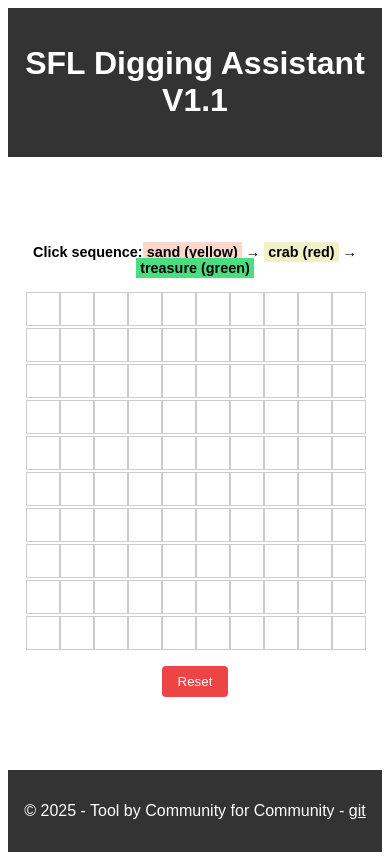
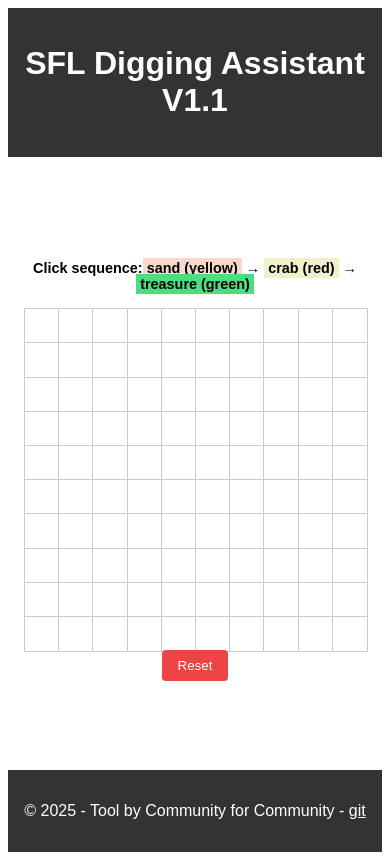
Before and after one commit to jovylle/sfl-crab, a Vue app: page / in a window 390 px wide. Built offline with nearby package versions, Linux system fonts and the light colour scheme.

Commit message:
responsive

```diff
--- a/src/App.vue
+++ b/src/App.vue
@@ -11,6 +11,7 @@
         <span class="crab-label">crab (red)</span> →
         <span class="treasure-label">treasure (green)</span>
       </p>
+      <div class="contain-please">
 
         <div class="grid">
           <div
@@ -32,7 +33,7 @@
               class="tile-img"
             />
           </div>
-      </div>
+        </div></div>
 
       <button class="reset" @click="resetGrid">Reset</button>
     </main>
@@ -172,22 +173,17 @@ function isNeighborOfCrab(idx) {
 .treasure-label { font-weight: bold; background-color: #4ade80; padding: 2px 4px; }
 
 /* Grid & tiles */
+.contain-please {
+  max-width: 500px;
+  width: 100%;
+  margin: 0px auto;
+}
 .grid {
+  width: 100%; /* Ensure it doesn't exceed the parent container */
+  max-width: 100%; /* Prevent overflow */
   display: grid;
-  gap: 2px;
-  grid-template-columns: repeat(10, 2rem);
-  margin-bottom: 1rem;
-}
-.tile {
-  width: 2rem;
-  aspect-ratio: 1;
-  border: 1px solid #ccc;
-  cursor: pointer;
-  display: flex;
-  align-items: center;
-  justify-content: center;
-  transition: background 0.2s;
-  background: white;
+  grid-template-columns: repeat(10, 1fr); /* 10 equal columns */
+  gap: 2px; /* Space between grid items */
 }
 .tile.sand  { background-color: #fed7cc; }  /* light yellow */
 .tile.crab  {  background-color: #f1f1c9;}  /* yellow */
@@ -200,8 +196,8 @@ function isNeighborOfCrab(idx) {
   text-decoration: underline;
 }
 .tile-img {
-  width: 1rem;
-  height: 1rem;
+  width: 60%;
+  height: 60%;
   object-fit: contain;
 }
 
@@ -217,4 +213,33 @@ function isNeighborOfCrab(idx) {
 .reset:hover {
   background: #dc2626;
 }
+
+.site-main .grid {
+  width: 100%;
+  aspect-ratio: 1 / 1;
+  display: grid;
+  grid-template-columns: repeat(10, 1fr); /* 10 equal columns */
+}
+
+/* Let each tile fill its cell & stay square */
+.tile {
+  width: 100%;
+  height: auto; /* Maintain aspect ratio if needed */
+  aspect-ratio: 1 / 1;
+  border: 1px solid #ccc;
+  cursor: pointer;
+  display: flex;
+  align-items: center;
+  justify-content: center;
+  transition: background 0.1s;
+  background: white;
+  overflow: hidden; /* Prevent content overflow */
+}
+
+/* Optional: tweak gaps on small screens */
+@media (max-width: 400px) {
+  .site-main .grid {
+    gap: 0px;
+  }
+}
 </style>
```
Lines whose indentation alone changed are shown as unchanged.
